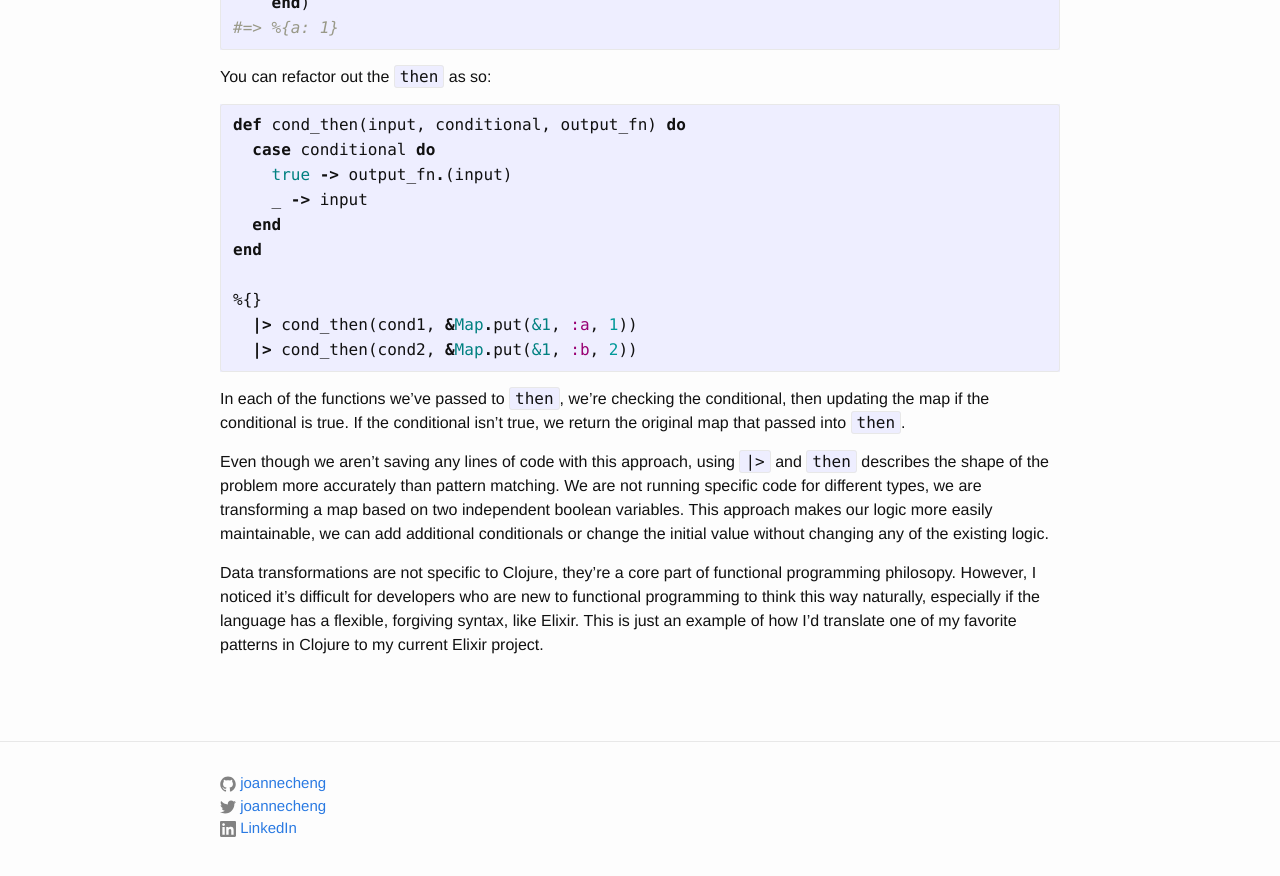
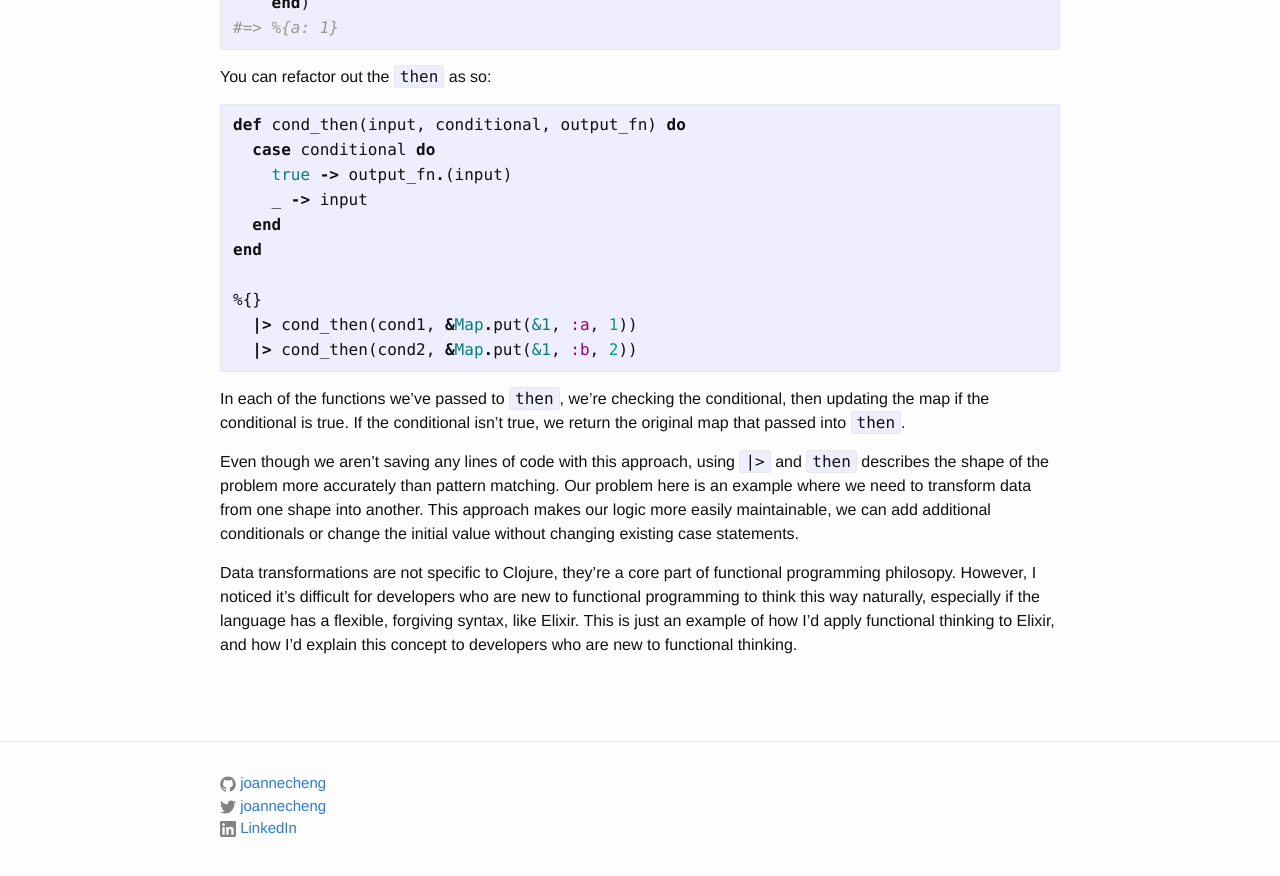
Before and after one commit to joannecheng/joannecheng.github.io, a Jekyll site: the page built from _posts/2024-03-29-elixir-then.markdown, in a window 1280 px wide and 900 px high, scrolled down 1493 px. Shown: the top 876 px of the window. Built offline with Jekyll 4.4.1, drawn with Linux system fonts in a browser that asks for light colours; nearby versions of some CDN libraries; library files that are not in the unit come from our copies.

Commit message:
update endinhg

```diff
--- a/_posts/2024-03-29-elixir-then.markdown
+++ b/_posts/2024-03-29-elixir-then.markdown
@@ -78,10 +78,10 @@ In each of the functions we've passed to `then`, we're checking the conditional,
 If the conditional isn't true, we return the original map that passed into `then`.
 
 Even though we aren't saving any lines of code with this approach, using `|>` and `then` describes the shape of the problem more accurately than pattern matching.
-We are not running specific code for different types, we are transforming a map based on two independent boolean variables.
-This approach makes our logic more easily maintainable, we can add additional conditionals or change the initial value without changing any of the existing logic.
+Our problem here is an example where we need to transform data from one shape into another.
+This approach makes our logic more easily maintainable, we can add additional conditionals or change the initial value without changing existing case statements.
 
 Data transformations are not specific to Clojure, they're a core part of functional programming philosopy.
 However, I noticed it's difficult for developers who are new to functional programming to think this way naturally, especially if the language has a flexible, forgiving syntax,
 like Elixir.
-This is just an example of how I'd translate one of my favorite patterns in Clojure to my current Elixir project.
+This is just an example of how I'd apply functional thinking to Elixir, and how I'd explain this concept to developers who are new to functional thinking.
```
